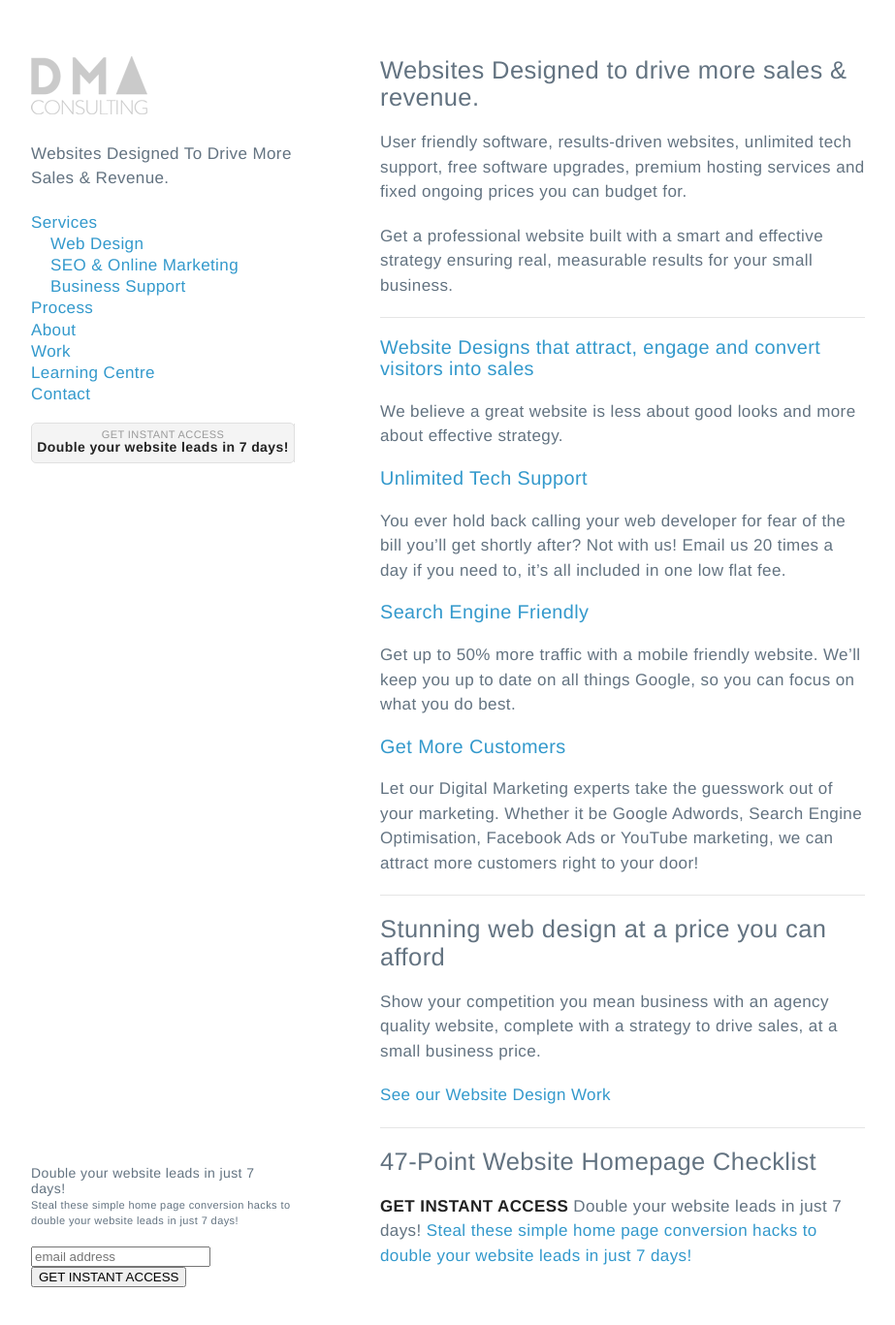
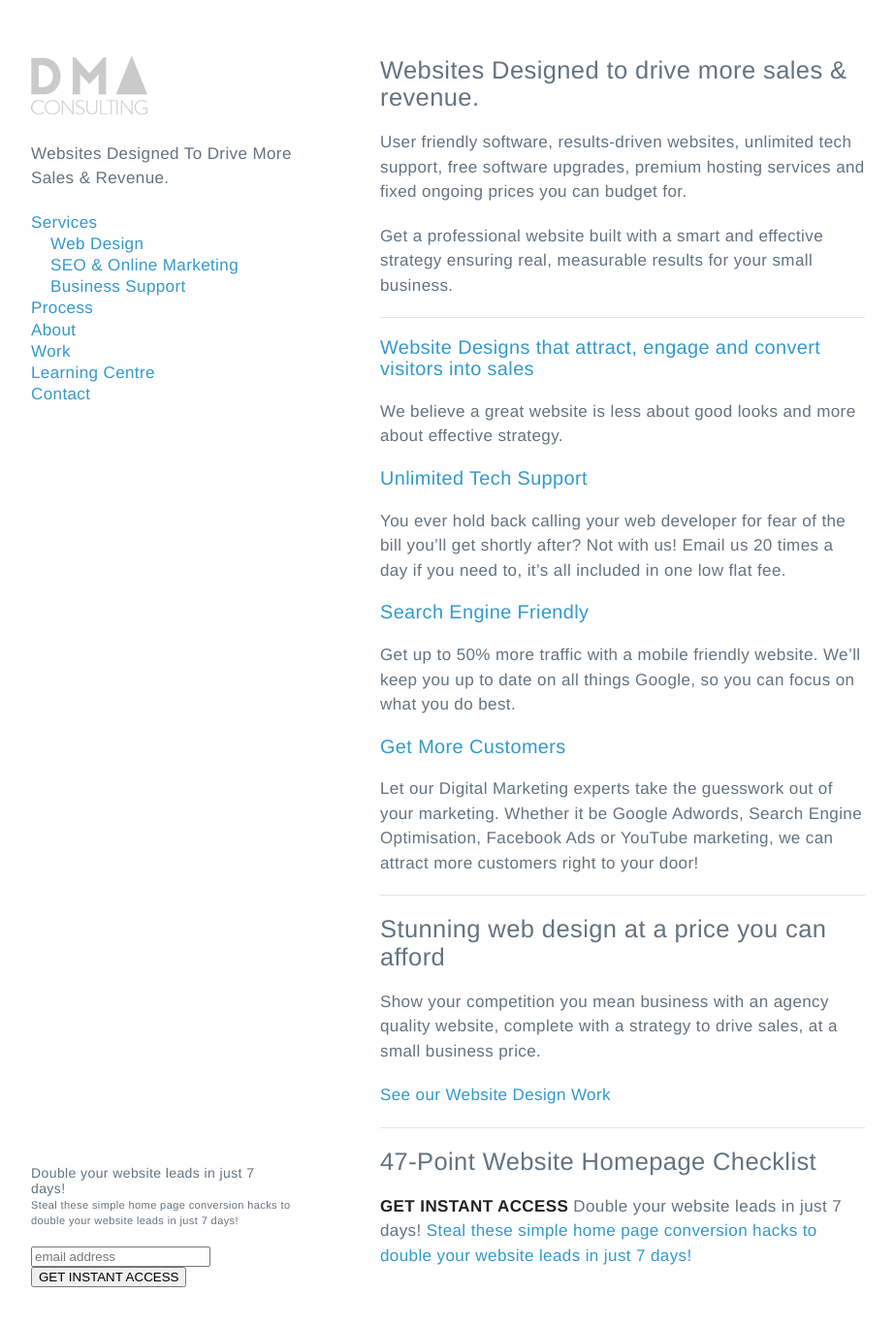
Before and after one commit to dmaillard/David-Maillard, a Jekyll site: the page built from README.md, in a window 1280 px wide and 1378 px high. Shown: the top 1367 px of the window at 97% size, without its empty margins (178-1101 px from the left). Built offline with Jekyll 4.4.1, drawn with Linux system fonts in a browser that asks for light colours; our own code applies the rules of GitHub Pages for plain Markdown files; comment, search, counter and statistics services are not loaded.

Commit message:
screen and (min-width: 960px)

```diff
--- a/_layouts/default.html
+++ b/_layouts/default.html
@@ -86,7 +86,7 @@
 
         {% if site.show_downloads %}
           <ul>
-            <li><a href="mailto:david@dmaillard.com">GET INSTANT ACCESS <strong>Double your website leads in 7 days!</strong></a></li>
+            <li><a href="#bottom">GET INSTANT ACCESS <strong>Double your website leads in 7 days!</strong></a></li>
           </ul>
         {% endif %}
       </header>
@@ -174,5 +174,6 @@
   <!-- Start of HubSpot Embed Code -->
   <script type="text/javascript" id="hs-script-loader" async defer src="//js.hs-scripts.com/2190183.js"></script>
   <!-- End of HubSpot Embed Code -->
-  </body>
+  <a id="bottom"></a>
+</body>
 </html>
--- a/assets/css/style.css
+++ b/assets/css/style.css
@@ -458,6 +458,12 @@ screen and (max-width: 960px) {
     .desktop-extra-menu {display:none;}
 }
 @media print,
+screen and (min-width: 960px) {
+    header ul {
+        display: none;
+    }
+}
+@media print,
 screen and (max-width: 720px) {
     body {
         word-wrap: break-word
@@ -484,7 +490,7 @@ screen and (max-width: 480px) {
     }
     header li,
     header ul li+li+li {
-        width: 33%
+        width: 100%
     }
 }
 @media print {
```
